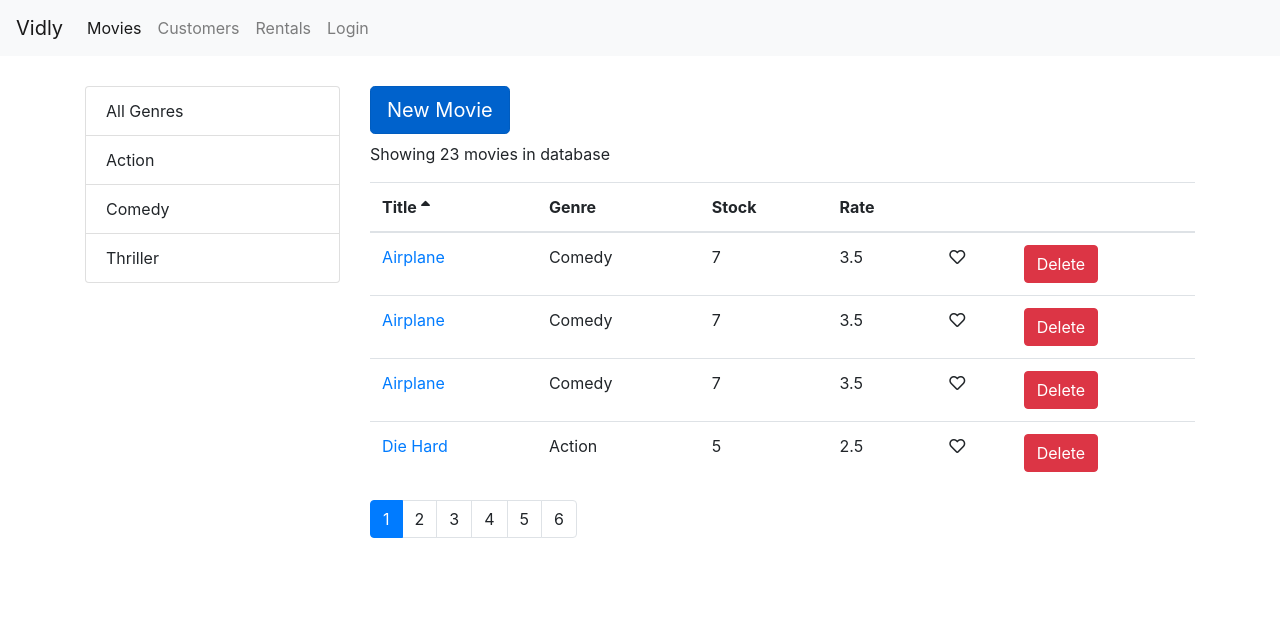
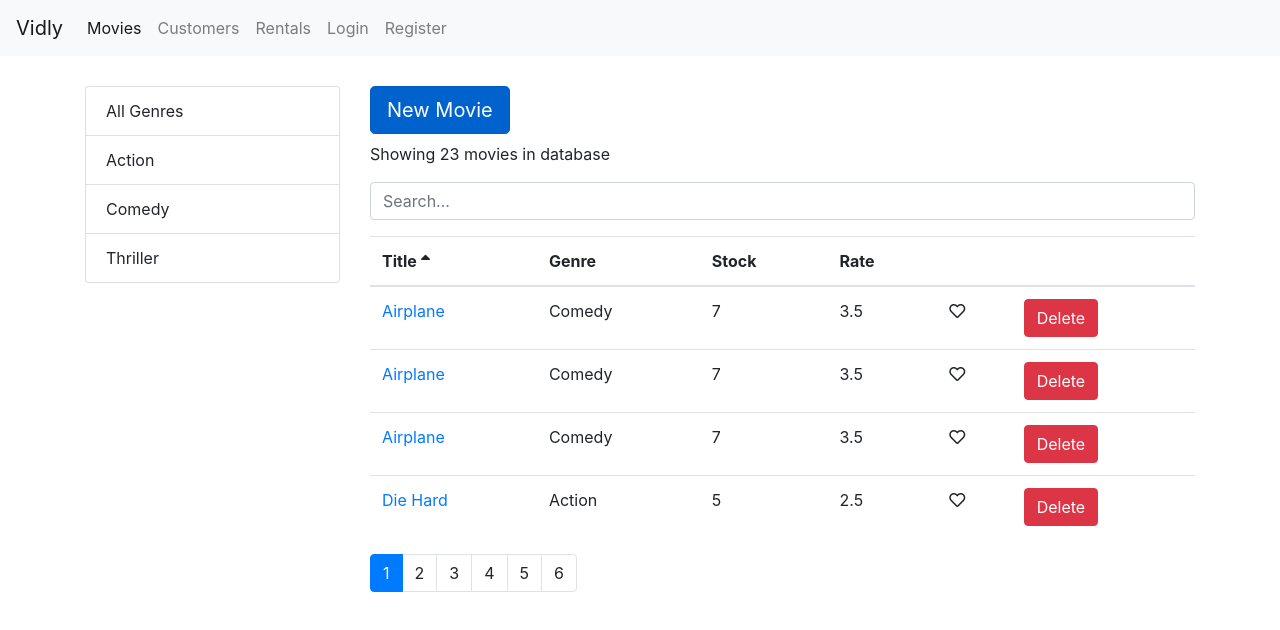
Before and after one commit to solvanny/vidly-react, a React (Create React App) app: page /movies in a window 1280 px wide. Shown: the top 630 px of the page. Built offline with nearby package versions, Linux system fonts and the light colour scheme.

Commit message:
Add Search bar

```diff
--- a/src/App.js
+++ b/src/App.js
@@ -1,6 +1,6 @@
 import React, { Component } from 'react';
 import Movies from './components/Movies';
-import PrimaryNavbar from './components/navbar/PrimaryNavbar';
+import NavBar from './components/navbar/NavBar';
 import { Route, Switch, Redirect } from 'react-router-dom';
 import Rentals from './components/Rentals';
 import Customers from './components/Customers';
@@ -15,7 +15,7 @@ class App extends Component {
   render() {
     return (
       <React.Fragment>
-        <PrimaryNavbar />
+        <NavBar />
         <main className="container">
           <Switch>
             <Route path="/register" component={RegisterForm} />
--- a/src/components/Movies.jsx
+++ b/src/components/Movies.jsx
@@ -7,6 +7,7 @@ import Pagination from '../components//common/Pagination';
 import { paginate } from '../utils/paginate';
 import ListGroup from '../components/common/ListGroup';
 import _ from 'lodash';
+import SearchBox from './SearchBox';
 
 
 class Movies extends Component {
@@ -36,7 +37,7 @@ class Movies extends Component {
   }
 
   handleGenreSelect = genre => {
-    this.setState({ selectedGenre: genre, currentPage: 1 })
+    this.setState({ selectedGenre: genre, searchQuery: "", currentPage: 1 })
   }
 
   handleOnSort = sortColumn => {
@@ -58,13 +59,18 @@ class Movies extends Component {
       currentPage,
       pageSize,
       selectedGenre,
-      sortColumn
+      sortColumn,
+      searchQuery
     } = this.state;
 
-    const filtered =
-      selectedGenre && selectedGenre._id
-        ? movies.filter(m => m.genre._id === selectedGenre._id)
-        : movies;
+    let filtered = movies;
+
+    if(searchQuery)
+      filtered = movies.filter(m =>
+        m.title.toLowerCase().startsWith(searchQuery.toLowerCase())
+        )
+    else if (selectedGenre && selectedGenre._id)
+        filtered = movies.filter(m => m.genre._id === selectedGenre._id);
 
     const sorted = _.orderBy(filtered, [sortColumn.path], [sortColumn.order])
     const moviesPerPage = paginate(sorted, currentPage, pageSize);
@@ -72,13 +78,17 @@ class Movies extends Component {
     return { filtered, moviesPerPage }
   }
 
+  handleSearch = query => {
+    this.setState({searchQuery: query, selectedGenre: null, currentPage: 1})
+  }
 
   render() {
     const {
       movies,
       genres,
       selectedGenre,
-      sortColumn
+      sortColumn,
+      searchQuery
     } = this.state;
 
     const { filtered, moviesPerPage } = this.getPageData();
@@ -105,6 +115,7 @@ class Movies extends Component {
               `Showing ${filtered.length } movies in database`
             }
           </p>
+          <SearchBox value={searchQuery} onChange={this.handleSearch} />
           <MoviesTable
             allMovies={moviesPerPage}
             sortColumn={sortColumn}
--- /dev/null
+++ b/src/components/SearchBox.jsx
@@ -0,0 +1,16 @@
+import React from 'react';
+
+const SearchBox = ({value, onChange}) => {
+  return (
+    <input
+      className="form-control my-3"
+      type="text"
+      name="query"
+      onChange={e => onChange(e.currentTarget.value)}
+      placeholder="Search..."
+      value={value}
+      />
+  );
+}
+
+export default SearchBox;
--- /dev/null
+++ b/src/components/navbar/NavBar.jsx
@@ -0,0 +1,46 @@
+import React from 'react';
+import { Link, NavLink } from 'react-router-dom';
+
+
+const NavBar = () => {
+
+  return (
+    <nav className="navbar navbar-expand-lg navbar-light bg-light">
+      <Link className="navbar-brand" to="/">
+        Vidly
+      </Link>
+      <button
+        className="navbar-toggler"
+        type="button"
+        data-toggle="collapse"
+        data-target="#navbarNavAltMarkup"
+        aria-controls="navbarNavAltMarkup"
+        aria-expanded="false"
+        aria-label="Toggle navigation"
+      >
+        <span className="navbar-toggler-icon" />
+      </button>
+      <div className="collapse navbar-collapse" id="navbarNavAltMarkup">
+        <div className="navbar-nav">
+          <NavLink className="nav-item nav-link" to="/movies">
+            Movies
+          </NavLink>
+          <NavLink className="nav-item nav-link" to="/customers">
+            Customers
+          </NavLink>
+          <NavLink className="nav-item nav-link" to="/rentals">
+            Rentals
+          </NavLink>
+          <NavLink className="nav-item nav-link" to="/login">
+            Login
+          </NavLink>
+          <NavLink className="nav-item nav-link" to="/register">
+            Register
+          </NavLink>
+        </div>
+      </div>
+    </nav>
+  );
+}
+
+export default NavBar;
--- a/src/components/navbar/PrimaryNavbar.jsx
+++ /dev/null
@@ -1,46 +0,0 @@
-import React, { Component } from 'react';
-import { NavLink } from 'react-router-dom';
-
-
-class PrimaryNavbar extends Component {
-
-
-  render() {
-    return (
-      <nav className="navbar navbar-expand-lg navbar-light bg-light">
-        <NavLink className="navbar-brand" to="/">
-          Vidly
-        </NavLink>
-        <button
-          className="navbar-toggler"
-          type="button"
-          data-toggle="collapse"
-          data-target="#navbarNavAltMarkup"
-          aria-controls="navbarNavAltMarkup"
-          aria-expanded="false"
-          aria-label="Toggle navigation"
-        >
-          <span className="navbar-toggler-icon" />
-        </button>
-        <div className="collapse navbar-collapse" id="navbarNavAltMarkup">
-          <ul className="navbar-nav">
-            <li className="nav-item ">
-              <NavLink className="nav-item nav-link" to="/movies" >Movies</NavLink>
-            </li>
-            <li className="nav-item">
-              <NavLink className="nav-item nav-link" to="/customers" >Customers</NavLink>
-            </li>
-            <li className="nav-item">
-              <NavLink className="nav-item nav-link" to="/rentals" >Rentals</NavLink>
-            </li>
-            <li className="nav-item">
-              <NavLink className="nav-item nav-link" to="/login" >Login</NavLink>
-            </li>
-          </ul>
-        </div>
-      </nav>
-    )
-  }
-}
-
-export default PrimaryNavbar;
```
